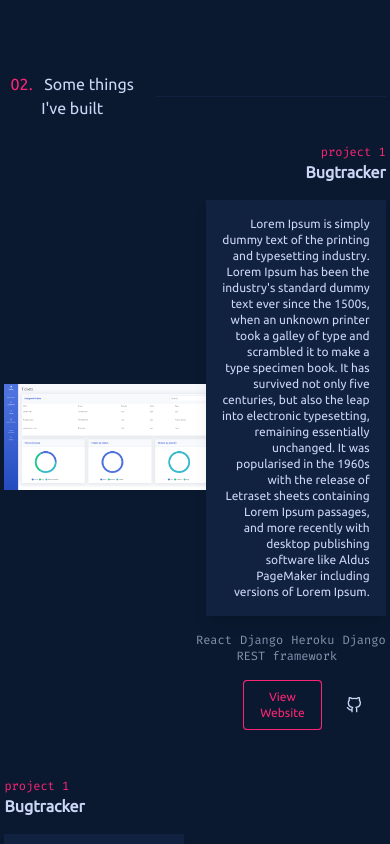
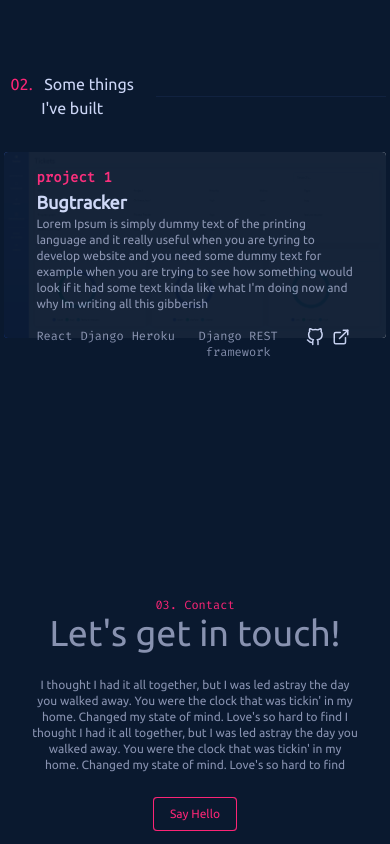
Before and after one commit to maxim-pre/my-portfolio, a React (Create React App) app: page / in a window 390 px wide. Shown: the part 1660-2504 px from the top of the page. Built offline with nearby package versions, Linux system fonts and the light colour scheme.

Commit message:
create mobile project card component

```diff
--- a/src/components/work/mobileProjectCard.js
+++ b/src/components/work/mobileProjectCard.js
@@ -1,5 +1,34 @@
-const MobileProjectCard = ({}) => {
-  return <div>efsef</div>;
+import { FiGithub } from "react-icons/fi";
+import { FiExternalLink } from "react-icons/fi";
+
+const MobileProjectCard = ({ project }) => {
+  return (
+    <div className="object-cover relative my-8">
+      <img src={project.img} className="rounded" />
+      <div className="absolute w-full h-full bg-backgound top-0 opacity-95 px-8 py-4 rounded">
+        <h2 className="text-neonPink font-bold code text-sm text-left">
+          project {project.number}
+        </h2>
+        <h2 className="text-left text-lg font-bold">{project.name}</h2>
+        <p className="text-xs text-left text-textNormal">
+          {project.description}
+        </p>
+        <div className="flex justify-between my-4">
+          {project.skills.map((skill, index) => {
+            return (
+              <span className="text-xs text-textNormal code mr-2" key={index}>
+                {skill}
+              </span>
+            );
+          })}
+          <div className="flex text-lg">
+            <FiGithub className="mx-1 cursor-pointer hover:text-neonPink duration-200" />
+            <FiExternalLink className="mx-1 cursor-pointer hover:text-neonPink duration-200" />
+          </div>
+        </div>
+      </div>
+    </div>
+  );
 };
 
 export default MobileProjectCard;
--- a/src/components/work/work.js
+++ b/src/components/work/work.js
@@ -1,6 +1,7 @@
 import SectionHeader from "../../components/common/sectionHeader";
 import ProjectCard from "./projectCard";
 import ProjectCardAlternate from "./projectCardAlternate";
+import MobileProjectCard from "./mobileProjectCard";
 import bugtrackerImage from "../../images/bugtracker.png";
 const Work = () => {
   const projects = [
@@ -8,7 +9,7 @@ const Work = () => {
       number: 1,
       name: "Bugtracker",
       description:
-        "Lorem Ipsum is simply dummy text of the printing and typesetting industry. Lorem Ipsum has been the industry's standard dummy text ever since the 1500s, when an unknown printer took a galley of type and scrambled it to make a type specimen book. It has survived not only five centuries, but also the leap into electronic typesetting, remaining essentially unchanged. It was popularised in the 1960s with the release of Letraset sheets containing Lorem Ipsum passages, and more recently with desktop publishing software like Aldus PageMaker including versions of Lorem Ipsum.",
+        "Lorem Ipsum is simply dummy text of the printing language and it really useful when you are tyring to develop website and you need some dummy text for example when you are trying to see how something would look if it had some text kinda like what I'm doing now and why Im writing all this gibberish",
       img: bugtrackerImage,
       skills: ["React", "Django", "Heroku", "Django REST framework"],
     },
@@ -16,8 +17,7 @@ const Work = () => {
   return (
     <div className="  max-w-[800px] text-textLight">
       <SectionHeader number={"2"} text={"Some things I've built"} />
-      <ProjectCard project={projects[0]} />
-      <ProjectCardAlternate project={projects[0]} />
+      <MobileProjectCard project={projects[0]} />
     </div>
   );
 };
```
